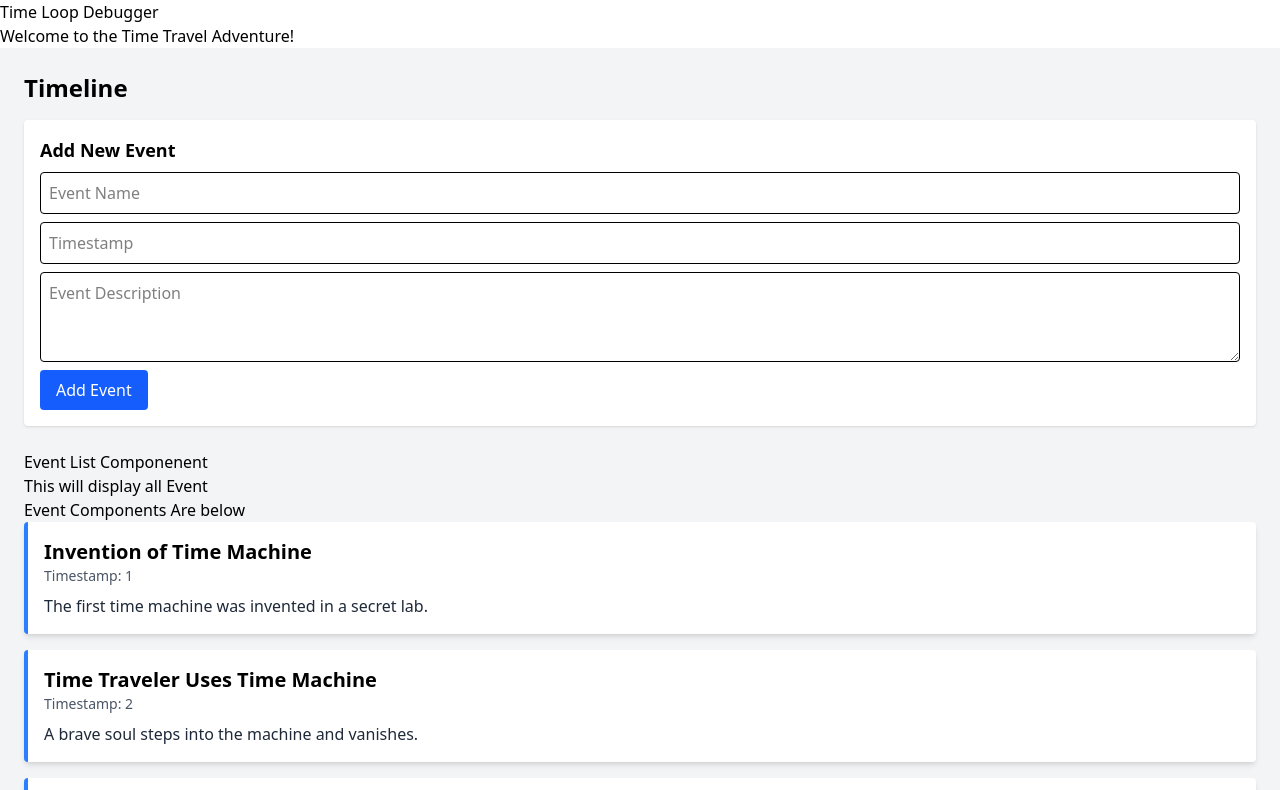
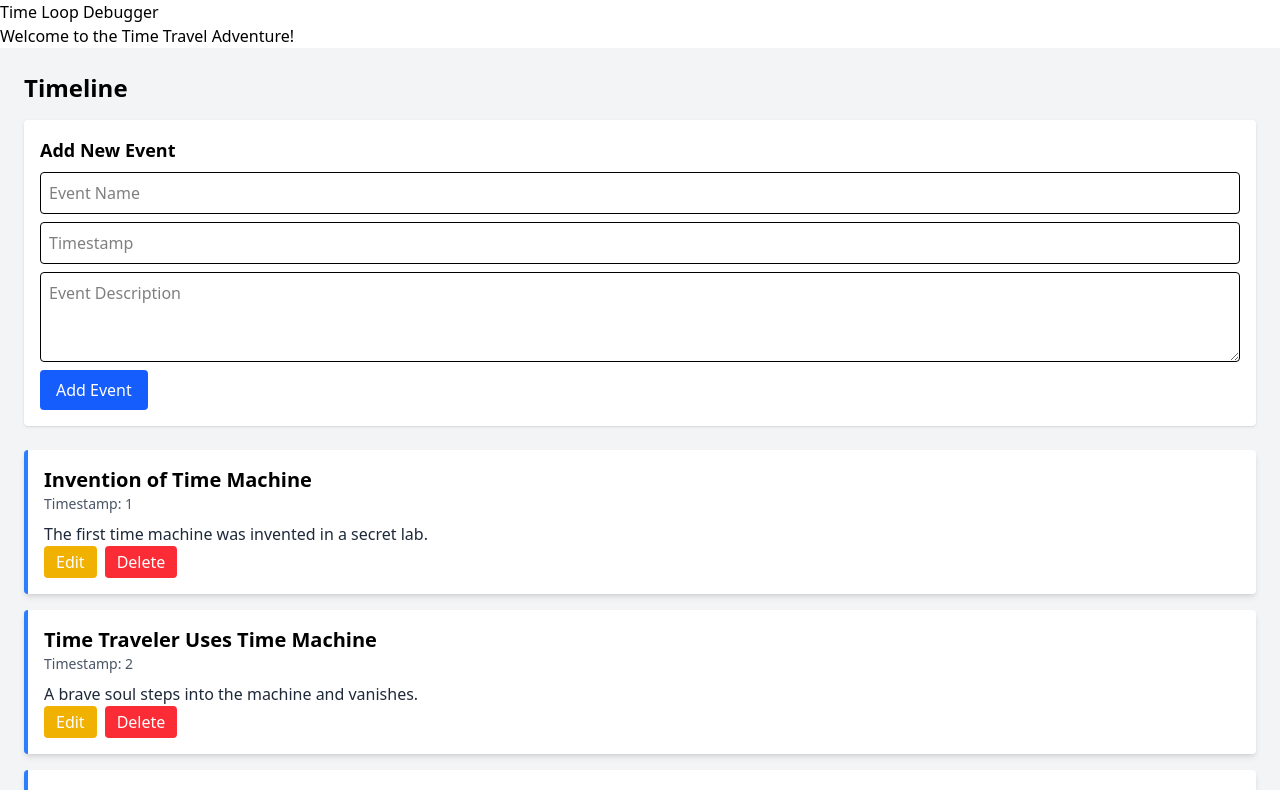
Before and after one commit to rajin-siam/time-loop-debugger, a React (Vite) app: page / in a window 1280 px wide. Shown: the top 790 px of the page. Built offline with nearby package versions, Linux system fonts and the light colour scheme.

Commit message:
feat: Add edit and delete functionality to timeline events

```diff
--- a/src/App.jsx
+++ b/src/App.jsx
@@ -1,6 +1,4 @@
-import EventList from "./components/EventList";
 import Timeline from "./components/Timeline";
-import AddEventForm from "./components/AddEventForm";
 function App() {
   return (
     <div>
--- a/src/components/Event.jsx
+++ b/src/components/Event.jsx
@@ -1,10 +1,25 @@
 import React from "react";
-const Event = ({name, timestamp, description}) => {
+const Event = ({ id, name, timestamp, description, onDelete, onEdit }) => {
     return (
         <div className="bg-white shadow-md rounded p-4 mb-4 border-l-4 border-blue-500">
             <h3 className="text-xl font-semibold">{name}</h3>
             <p className="text-gray-600 text-sm mb-2">Timestamp: {timestamp}</p>
             <p className="text-gray-800">{description}</p>
+
+            <div className="flex gap-2">
+                <button
+                    onClick={() => onEdit(id)}
+                    className="bg-yellow-500 text-white px-3 py-1 rounded hover:bg-yellow-600">
+                    Edit
+                </button>
+
+                <button
+                    onClick={() => onDelete(id)}
+                    className="bg-red-500 text-white px-3 py-1 rounded hover:bg-red-600">
+                    Delete
+                </button>
+
+            </div>
         </div>
     )
 }
--- a/src/components/AddEventForm.jsx
+++ b/src/components/EventForm.jsx
@@ -1,5 +1,5 @@
 import React from "react";
-const AddEventForm = ({ onAdd }) => {
+const EventForm = ({ onAdd, eventToEdit, onUpdate}) => {
     const [newEvent, setNewEvent] = React.useState({
         name: '',
         timestamp: '',
@@ -14,12 +14,17 @@ const AddEventForm = ({ onAdd }) => {
         e.preventDefault();
 
         const formattedEvent = {
-            id: Date.now(),
+            id: eventToEdit ? eventToEdit.id : Date.now(),
             name: newEvent.name,
             timestamp: Number(newEvent.timestamp),
             description: newEvent.description,
         }
-        onAdd(formattedEvent);
+
+        if(eventToEdit) {
+            onUpdate(formattedEvent);
+        } else {
+            onAdd(formattedEvent);
+        }
         setNewEvent({
             name: '',
             timestamp: '',
@@ -27,6 +32,16 @@ const AddEventForm = ({ onAdd }) => {
         });
 
     }
+
+    React.useEffect(() => {
+        if(eventToEdit) {
+            setNewEvent({
+                name: eventToEdit.name,
+                timestamp: eventToEdit.timestamp,
+                description: eventToEdit.description,
+            })
+        }
+    }, [eventToEdit])
     return (
         <form
             className="mb-6 bg-white p-4 rounded shadow"
@@ -66,9 +81,9 @@ const AddEventForm = ({ onAdd }) => {
             <button
                 type="submit"
                 className="bg-blue-600 text-white px-4 py-2 rounded hover:bg-blue-700">
-                Add Event
+                {eventToEdit ? "Update Event" : "Add Event"}
             </button>
         </form>
     )
 }
-export default AddEventForm;
+export default EventForm;
--- a/src/components/EventList.jsx
+++ b/src/components/EventList.jsx
@@ -3,15 +3,15 @@ import Event from "./Event";
 const EventList = ({events}) => {
     return (
         <div>
-            <h3>Event List Componenent</h3>
-            <p>This will display all Event</p>
-            <p>Event Components Are below</p>
             {events.map(event => (
                 <Event
                     key={event.id}
+                    id={event.id}
                     name={event.name}
                     timestamp={event.timestamp}
                     description={event.description}
+                    onDelete={handleDeleteEvent}
+                    onEdit={handleStartEvent}
                 />))}
         </div>
     )
--- a/src/components/Timeline.jsx
+++ b/src/components/Timeline.jsx
@@ -1,21 +1,58 @@
 import React from "react";
-import EventList from "./EventList";
-import { sampleEvents } from "../data/sampleEvents";
-import AddEventForm from "./AddEventForm";
+import Event from "./Event";
+import { sampleEvents} from "../data/sampleEvents";
+import EventForm from "./EventForm";
+
 const Timeline = () => {
     const [events, setEvents] = React.useState(sampleEvents);
 
+    const [editingEventId, setEditingEventId] = React.useState(null);
+
     const handleAddEvent = (newEvent) => {
         setEvents([...events, newEvent]);
+    }
+
+    const handleEditEvent = (eventId) => {
+        setEditingEventId(eventId);
+    }
+
+
+    const handleDeleteEvent = (eventId) => {
+        const updatedEvents = events.filter(event => event.id !== eventId);
+        setEvents(updatedEvents);
+    }
+
+
+    const handleUpdateEvent = (updatedEvent) => {
+        const updatedEvents = events.map(event =>
+            event.id === updatedEvent.id ? updatedEvent : event
+        );
+        setEvents(updatedEvents);
+        setEditingEventId(null);
     }
     return (
         <section className="p-6 bg-gray-100 min-h-screen">
             <h2 className="text-2xl font-bold mb-4">
                 Timeline
             </h2>
-            <AddEventForm onAdd={handleAddEvent}/>
+            <EventForm
+                onAdd={handleAddEvent}
+                eventToEdit={events.find(event => event.id === editingEventId)}
+                onUpdate={handleUpdateEvent}
+            />
 
-            <EventList events={events}/>
+            <div>
+                {events.map(event => (
+                    <Event
+                        key={event.id}
+                        id={event.id}
+                        name={event.name}
+                        timestamp={event.timestamp}
+                        description={event.description}
+                        onDelete={handleDeleteEvent}
+                        onEdit={handleEditEvent}
+                    />))}
+            </div>
         </section>
     )
 }
```
